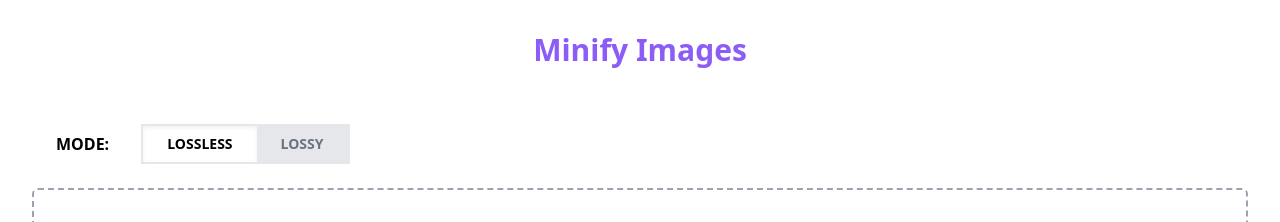
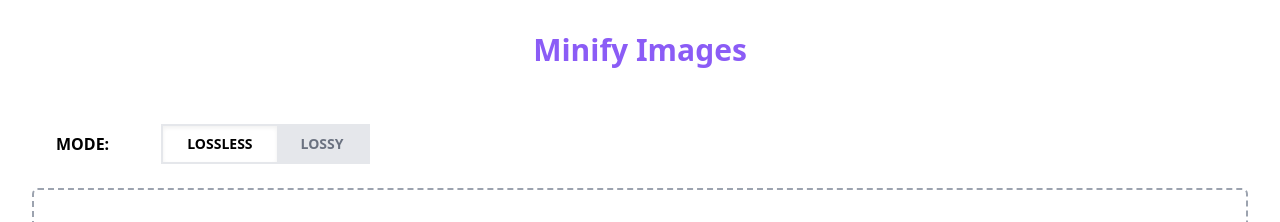
Before and after one commit to leo-dh/image-reducer-react, a React (Create React App) app: page / in a window 1280 px wide. Shown: the top 222 px of the page. Built offline with nearby package versions, Linux system fonts and the light colour scheme.

Commit message:
created tabs component

```diff
--- a/src/MainPage.tsx
+++ b/src/MainPage.tsx
@@ -1,4 +1,5 @@
 import React, { useState, useRef } from "react";
+import Tabs from "./components/Tabs";
 
 enum COMPRESSION_MODE {
   LOSSLESS = "LOSSLESS",
@@ -53,24 +54,13 @@ function MainPage() {
         <h1 className="text-center text-3xl text-purple-500 font-bold mb-12">
           Minify Images
         </h1>
-        <div className="mb-4 flex items-center w-min p-2 ">
-          <h3 className="font-bold ml-4 mr-8">MODE: </h3>
-          <ul className="flex cursor-pointer border-gray-200 border-2 w-min ">
-            {Object.values(COMPRESSION_MODE).map((value) => (
-              <li
-                key={value}
-                className={`py-2 px-6 text-sm font-semibold ${
-                  compressionMode === value
-                    ? "bg-white shadow-inner"
-                    : "text-gray-500 bg-gray-200"
-                }`}
-                onClick={() => setCompressionMode(value)}
-              >
-                {value}
-              </li>
-            ))}
-          </ul>
-        </div>
+        <Tabs<COMPRESSION_MODE>
+          activeValue={compressionMode}
+          values={Object.values(COMPRESSION_MODE)}
+          callback={setCompressionMode}
+          info={<h3 className="font-bold ml-4 mr-8 min-w-8ch">MODE: </h3>}
+          className="mb-4 p-2"
+        />
         {compressionMode === COMPRESSION_MODE.LOSSY && (
           <div className="mb-4 flex items-center w-min p-2">
             <h3 className="font-bold ml-4 mr-8">QUALITY: </h3>
--- /dev/null
+++ b/src/components/Tabs.tsx
@@ -0,0 +1,41 @@
+import React, { ReactNode, HTMLProps } from "react";
+
+interface TabsProps<T> {
+  values: Array<T>;
+  activeValue: T;
+  callback: (arg: T) => void;
+  info?: ReactNode;
+}
+
+Tabs.defaultProps = {
+  info: null,
+};
+
+export default function Tabs<T>({
+  values,
+  activeValue,
+  callback,
+  className,
+  info,
+}: TabsProps<T> & HTMLProps<HTMLDivElement>) {
+  return (
+    <div className={`flex items-center w-min ${className}`}>
+      {info}
+      <ul className="flex cursor-pointer border-gray-200 border-2 w-min ">
+        {values.map((value) => (
+          <li
+            key={value as any}
+            className={`py-2 px-6 text-sm font-semibold ${
+              activeValue === value
+                ? "bg-white shadow-inner"
+                : "text-gray-500 bg-gray-200"
+            }`}
+            onClick={() => callback(value)}
+          >
+            {value}
+          </li>
+        ))}
+      </ul>
+    </div>
+  );
+}
--- a/tailwind.config.js
+++ b/tailwind.config.js
@@ -2,7 +2,11 @@ module.exports = {
   purge: ["./src/**/*.{js,jsx,ts,tsx}", "./public/index.html"],
   darkMode: false, // or 'media' or 'class'
   theme: {
-    extend: {},
+    extend: {
+      minWidth: {
+        "8ch": "8ch",
+      },
+    },
   },
   variants: {
     extend: {},
```
